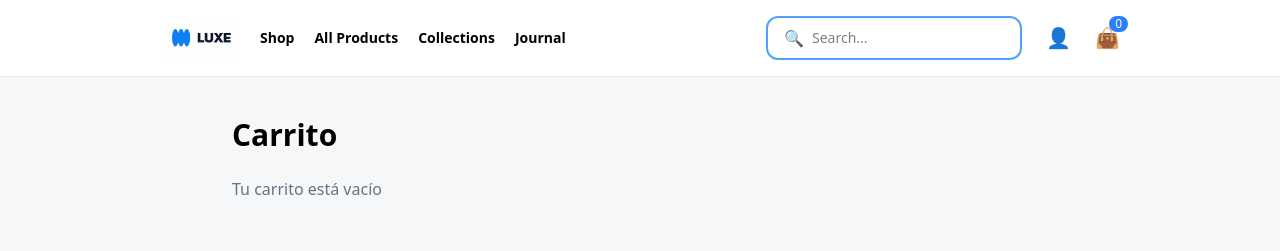
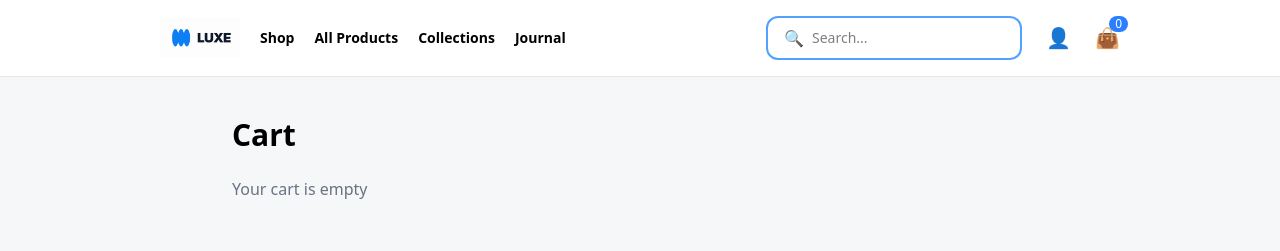
Before and after one commit to Ignacio200625/NexusEcommerce, a React (Vite) app: page /cart in a window 1280 px wide. Shown: the top 251 px of the page. Built offline with nearby package versions, Linux system fonts and the light colour scheme.

Commit message:
NotSpanish

```diff
--- a/src/components/Hero.tsx
+++ b/src/components/Hero.tsx
@@ -26,7 +26,7 @@ export default function Hero() {
   useEffect(() => {
     const timer = setInterval(() => {
       setCurrent((prev) => (prev === slides.length - 1 ? 0 : prev + 1));
-    }, 5000);
+    }, 8000);
     return () => clearInterval(timer);
   }, []);
 
--- a/src/pages/Cart.tsx
+++ b/src/pages/Cart.tsx
@@ -30,10 +30,10 @@ function Cart() {
 
       <Toaster richColors position="top-center" />
 
-      <h2 className="text-3xl font-bold mb-6">Carrito</h2>
+      <h2 className="text-3xl font-bold mb-6">Cart</h2>
 
       {cart.length === 0 ? (
-        <p className="text-gray-500">Tu carrito está vacío</p>
+        <p className="text-gray-500">Your cart is empty</p>
       ) : (
         <div className="space-y-4">
           {cart.map((item) => (
```
